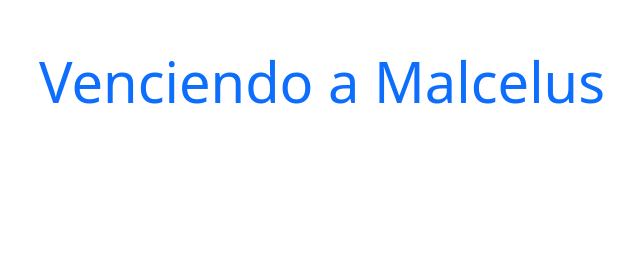
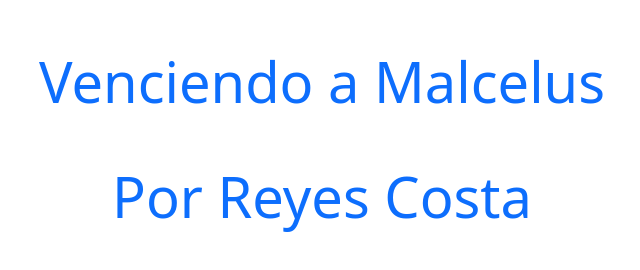
Before and after one commit to JCGN97/JCGN97.github.io, a plain HTML site: page index.html in a window 1280 px wide. Shown: the whole page, without its empty margins (318-958 px from the left). Drawn offline with nearby package versions, Linux system fonts and the light colour scheme.

Commit message:
agregado H2

```diff
--- a/index.html
+++ b/index.html
@@ -12,6 +12,7 @@
   </head>
   <body>
     <h1 class="text-center mt-5 display-4 text-primary">Venciendo a Malcelus</h1>
+	<h2 class="text-center mt-5 display-4 text-primary">Por Reyes Costa</h2>
 
     <!-- Optional JavaScript; choose one of the two! -->
 
```
